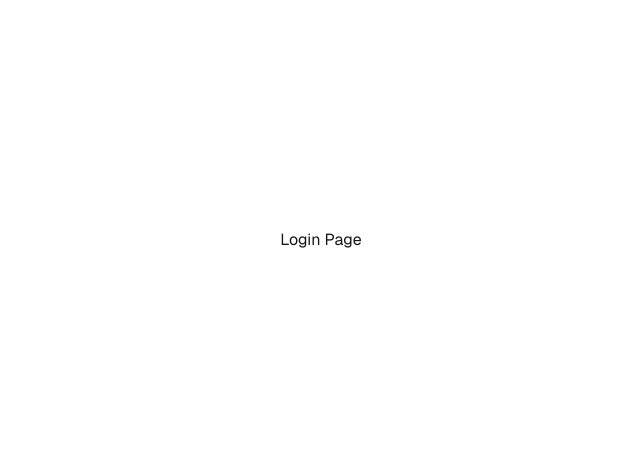
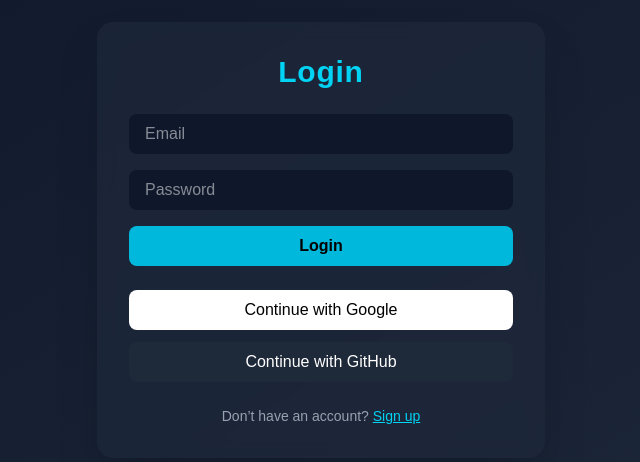
Before and after one commit to Shrey-raj-singh/crypto-chat-web, a Next.js app: page /login in a window 1280 px wide. Shown: the part 160-622 px from the top of the page, without its empty margins (319-959 px from the left). Built offline with nearby package versions, Linux system fonts and the light colour scheme.

Commit message:
Added login page, if user is not logged in then they will automatically redirected to login page

```diff
--- a/src/app/login/page.tsx
+++ b/src/app/login/page.tsx
@@ -1,12 +1,105 @@
+"use client";
+
+import { useState } from "react";
+import { useRouter } from "next/navigation";
+
 export default function LoginPage() {
+  const router = useRouter();
+  const [email, setEmail] = useState("");
+  const [password, setPassword] = useState("");
+  const [loading, setLoading] = useState(false);
+  const [error, setError] = useState("");
+
+  async function handleSubmit(e: React.FormEvent) {
+    e.preventDefault();
+    setError("");
+    setLoading(true);
+
+    try {
+      const res = await fetch("/api/auth/login", {
+        method: "POST",
+        headers: { "Content-Type": "application/json" },
+        body: JSON.stringify({ email, password }),
+      });
+
+      if (!res.ok) throw new Error("Invalid credentials");
+
+      const { token } = await res.json();
+      localStorage.setItem("access_token", token);
+      router.push("/home");
+    } catch (err: any) {
+      setError(err.message || "Login failed");
+    } finally {
+      setLoading(false);
+    }
+  }
+
+  async function handleOAuth(provider: "google" | "github") {
+    window.location.href = `/api/auth/oauth?provider=${provider}`;
+  }
+
   return (
-    <div className="font-sans grid grid-rows-[20px_1fr_20px] items-center justify-items-center min-h-screen p-8 pb-20 gap-16 sm:p-20">
-      <main className="flex flex-col gap-[32px] row-start-2 items-center sm:items-start">
-        Login Page
-      </main>
-      <footer className="row-start-3 flex gap-[24px] flex-wrap items-center justify-center">
+    <main className="flex min-h-screen items-center justify-center bg-gradient-to-br from-[#0f172a] to-[#1e293b] text-white">
+      <div className="w-full max-w-md rounded-2xl bg-[#1e293b]/70 p-8 shadow-2xl backdrop-blur">
+        <h1 className="mb-6 text-center text-3xl font-bold tracking-wide text-cyan-400">
+          Login
+        </h1>
 
-      </footer>
-    </div>
+        <form onSubmit={handleSubmit} className="space-y-4">
+          <input
+            type="email"
+            placeholder="Email"
+            value={email}
+            onChange={(e) => setEmail(e.target.value)}
+            className="w-full rounded-lg bg-[#0f172a] px-4 py-2 text-white outline-none focus:ring-2 focus:ring-cyan-400"
+            required
+          />
+
+          <input
+            type="password"
+            placeholder="Password"
+            value={password}
+            onChange={(e) => setPassword(e.target.value)}
+            className="w-full rounded-lg bg-[#0f172a] px-4 py-2 text-white outline-none focus:ring-2 focus:ring-cyan-400"
+            required
+          />
+
+          {error && <p className="text-center text-red-400 text-sm">{error}</p>}
+
+          <button
+            type="submit"
+            disabled={loading}
+            className="w-full rounded-lg bg-cyan-500 py-2 font-semibold text-black transition hover:bg-cyan-400 disabled:opacity-50"
+          >
+            {loading ? "Signing in..." : "Login"}
+          </button>
+        </form>
+
+        <div className="mt-6 flex flex-col items-center space-y-3">
+          <button
+            onClick={() => handleOAuth("google")}
+            className="w-full rounded-lg bg-white py-2 text-black font-medium hover:bg-gray-200"
+          >
+            Continue with Google
+          </button>
+          <button
+            onClick={() => handleOAuth("github")}
+            className="w-full rounded-lg bg-gray-800 py-2 text-white font-medium hover:bg-gray-700"
+          >
+            Continue with GitHub
+          </button>
+        </div>
+
+        <p className="mt-6 text-center text-sm text-gray-400">
+          Don’t have an account?{" "}
+          <a
+            href="/signup"
+            className="text-cyan-400 underline hover:text-cyan-300"
+          >
+            Sign up
+          </a>
+        </p>
+      </div>
+    </main>
   );
 }
--- a/src/app/page.tsx
+++ b/src/app/page.tsx
@@ -1,103 +1,27 @@
-import Image from "next/image";
+"use client";
 
-export default function Home() {
+import { useEffect } from "react";
+import { useRouter } from "next/navigation";
+
+export default function LandingPage() {
+  const router = useRouter();
+
+  useEffect(() => {
+    const token = localStorage.getItem("access_token");
+    if (token) router.push("/home");
+    else router.push("/login");
+  }, [router]);
+
   return (
-    <div className="font-sans grid grid-rows-[20px_1fr_20px] items-center justify-items-center min-h-screen p-8 pb-20 gap-16 sm:p-20">
-      <main className="flex flex-col gap-[32px] row-start-2 items-center sm:items-start">
-        <Image
-          className="dark:invert"
-          src="/next.svg"
-          alt="Next.js logo"
-          width={180}
-          height={38}
-          priority
-        />
-        <ol className="font-mono list-inside list-decimal text-sm/6 text-center sm:text-left">
-          <li className="mb-2 tracking-[-.01em]">
-            Get started by editing{" "}
-            <code className="bg-black/[.05] dark:bg-white/[.06] font-mono font-semibold px-1 py-0.5 rounded">
-              src/app/page.tsx
-            </code>
-            .
-          </li>
-          <li className="tracking-[-.01em]">
-            Save and see your changes instantly.
-          </li>
-        </ol>
-
-        <div className="flex gap-4 items-center flex-col sm:flex-row">
-          <a
-            className="rounded-full border border-solid border-transparent transition-colors flex items-center justify-center bg-foreground text-background gap-2 hover:bg-[#383838] dark:hover:bg-[#ccc] font-medium text-sm sm:text-base h-10 sm:h-12 px-4 sm:px-5 sm:w-auto"
-            href="https://vercel.com/new?utm_source=create-next-app&utm_medium=appdir-template-tw&utm_campaign=create-next-app"
-            target="_blank"
-            rel="noopener noreferrer"
-          >
-            <Image
-              className="dark:invert"
-              src="/vercel.svg"
-              alt="Vercel logomark"
-              width={20}
-              height={20}
-            />
-            Deploy now
-          </a>
-          <a
-            className="rounded-full border border-solid border-black/[.08] dark:border-white/[.145] transition-colors flex items-center justify-center hover:bg-[#f2f2f2] dark:hover:bg-[#1a1a1a] hover:border-transparent font-medium text-sm sm:text-base h-10 sm:h-12 px-4 sm:px-5 w-full sm:w-auto md:w-[158px]"
-            href="https://nextjs.org/docs?utm_source=create-next-app&utm_medium=appdir-template-tw&utm_campaign=create-next-app"
-            target="_blank"
-            rel="noopener noreferrer"
-          >
-            Read our docs
-          </a>
-        </div>
-      </main>
-      <footer className="row-start-3 flex gap-[24px] flex-wrap items-center justify-center">
-        <a
-          className="flex items-center gap-2 hover:underline hover:underline-offset-4"
-          href="https://nextjs.org/learn?utm_source=create-next-app&utm_medium=appdir-template-tw&utm_campaign=create-next-app"
-          target="_blank"
-          rel="noopener noreferrer"
-        >
-          <Image
-            aria-hidden
-            src="/file.svg"
-            alt="File icon"
-            width={16}
-            height={16}
-          />
-          Learn
-        </a>
-        <a
-          className="flex items-center gap-2 hover:underline hover:underline-offset-4"
-          href="https://vercel.com/templates?framework=next.js&utm_source=create-next-app&utm_medium=appdir-template-tw&utm_campaign=create-next-app"
-          target="_blank"
-          rel="noopener noreferrer"
-        >
-          <Image
-            aria-hidden
-            src="/window.svg"
-            alt="Window icon"
-            width={16}
-            height={16}
-          />
-          Examples
-        </a>
-        <a
-          className="flex items-center gap-2 hover:underline hover:underline-offset-4"
-          href="https://nextjs.org?utm_source=create-next-app&utm_medium=appdir-template-tw&utm_campaign=create-next-app"
-          target="_blank"
-          rel="noopener noreferrer"
-        >
-          <Image
-            aria-hidden
-            src="/globe.svg"
-            alt="Globe icon"
-            width={16}
-            height={16}
-          />
-          Go to nextjs.org →
-        </a>
-      </footer>
-    </div>
+    <main className="flex min-h-screen items-center justify-center bg-gradient-to-br from-[#0f172a] to-[#1e293b] text-white">
+      <div className="text-center">
+        <h1 className="text-4xl font-bold tracking-wide">
+          Secure Social Chat
+        </h1>
+        <p className="mt-4 text-lg text-gray-300">
+          Redirecting to authentication...
+        </p>
+      </div>
+    </main>
   );
 }
```
Also changed, not shown: src/app/api/auth/login/route.ts (added), src/app/api/auth/oauth/route.ts (added), src/app/api/auth/refresh/route.ts (added), src/app/api/auth/signup/route.ts (added), src/app/api/messages/get/route.ts (added), src/app/api/messages/send/route.ts (added).
